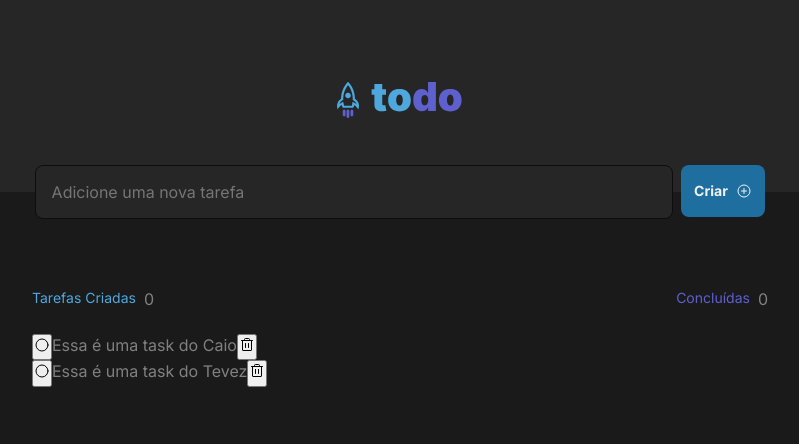
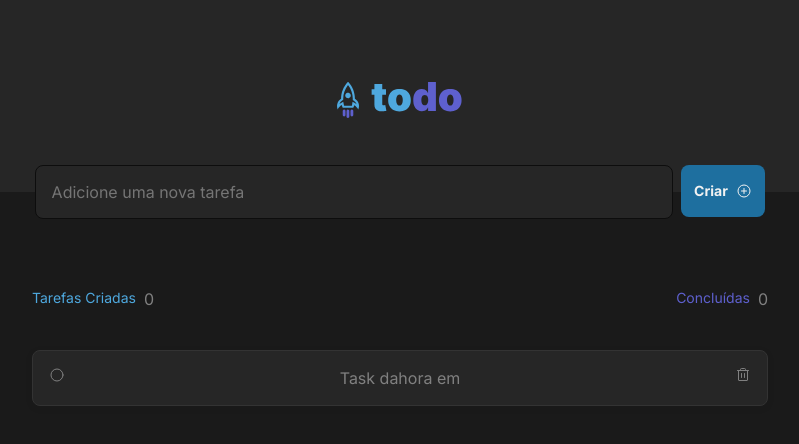
Before and after one commit to CaioScatolino/ToDoList-ReactJS, a React (Vite) app: page / in a window 1280 px wide. Shown: the top 444 px of the page, without its empty margins (240-1039 px from the left). Built offline with nearby package versions, Linux system fonts and the light colour scheme.

Commit message:
Adicionando função criar task, listar e deletar

```diff
--- a/src/App.jsx
+++ b/src/App.jsx
@@ -7,17 +7,44 @@ import "./global.css";
 import "./taskForm.css";
 
 export function App() {
+  const [tasks, setTasks] = useState(["Task dahora em"]);
+
+  const [newTaskText, setNewTaskText] = useState("");
+
+  function handleCreateNewTask() {
+    event.preventDefault();
+
+    setTasks([...tasks, newTaskText]);
+    setNewTaskText("");
+  }
+
+  function handleNewTaskChange() {
+    event.target.setCustomValidity("");
+    setNewTaskText(event.target.value);
+  }
+
+  function deleteTask(taskToDelete) {
+    const tasksWithOutDeletedOne = tasks.filter((task) => {
+      return task != taskToDelete;
+    });
+
+    setTasks(tasksWithOutDeletedOne);
+  }
+
   return (
     <div>
       <header>
         <Header />
       </header>
 
-      <form class="adicionarTask">
+      <form class="adicionarTask" onSubmit={handleCreateNewTask}>
         <input
           class="inputTask"
           type="text"
           placeholder="Adicione uma nova tarefa"
+          onChange={handleNewTaskChange}
+          value={newTaskText}
+          required
         />
         <button class="botaoEnviar" type="submit">
           {" "}
@@ -27,19 +54,19 @@ export function App() {
 
       <div class="resumoTask">
         <div class="statusTask">
-          <div class = "criadas">
+          <div class="criadas">
             <p>Tarefas Criadas</p> 0
           </div>
 
-          <div class = "concluidas">
+          <div class="concluidas">
             <p>Concluídas</p> 0
           </div>
         </div>
 
         <div class="listaTask">
-
-          <Task author="Caio" />
-          <Task author="Tevez" />
+          {tasks.map((task) => {
+            return <Task key={task} content={task} onDeleteTask={deleteTask} />;
+          })}
         </div>
       </div>
     </div>
--- a/src/components/Task.jsx
+++ b/src/components/Task.jsx
@@ -1,14 +1,20 @@
 import { Circle, Trash } from "phosphor-react";
-import styles from './Task.module.css'
+import styles from "./Task.module.css";
 
-export function Task(props) {
-  console.log(props);
+export function Task({ content, onDeleteTask }) {
+  function handleDeleteTask() {
+    onDeleteTask(content);
+  }
 
   return (
     <div className={styles.task}>
-      <button><Circle/></button>
-      <p>Essa é uma task do {props.author}</p>
-      <button><Trash/></button>
+      <button>
+        <Circle size={16} />
+      </button>
+      <p>{content}</p>
+      <button onMouseDown={handleDeleteTask}>
+        <Trash size={16} />
+      </button>
     </div>
   );
 }
--- a/src/components/Task.module.css
+++ b/src/components/Task.module.css
@@ -1,4 +1,27 @@
 .task {
     display: flex;
     flex-direction: row;
+    background: var(--gray-500);
+    align-items: flex-start;
+    justify-content: space-between;
+
+    padding: 1rem;
+    gap: 0.75rem;
+
+    width: 46rem;
+    /* height: 4.5rem ; */
+
+    border: 1px solid var(--gray-400);
+    box-shadow: 0px 2px 8px rgba(0,0,0,0.06);
+    border-radius: 0.5rem;
+    margin: 1rem 0;
 }
+
+.task button{
+    color: var(--gray-300);
+    background: transparent;
+    border: 0;
+    cursor: pointer;
+    border-radius: 0.5rem;
+    line-height: 0;
+}
```
